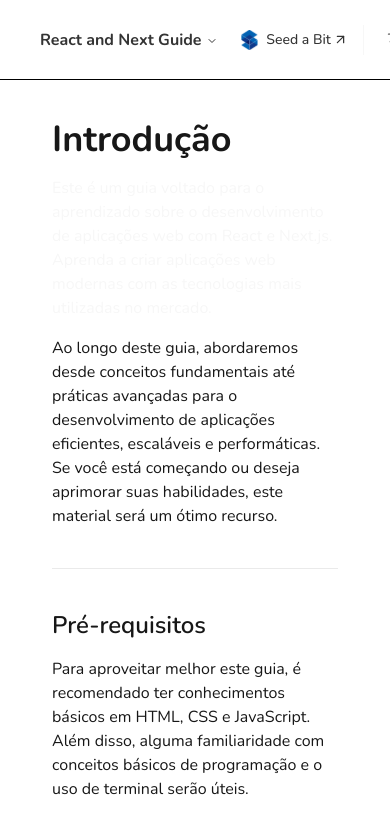
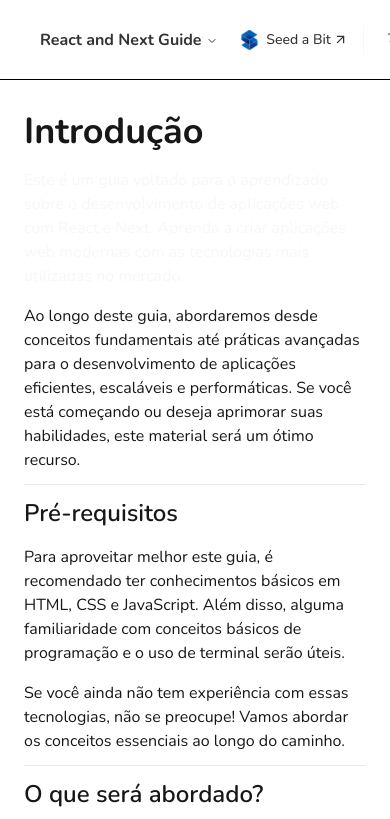
Before and after one commit to PepeuFBV/tech-guide, a Next.js app: page / in a window 390 px wide. Shown: the top 819 px of the page. Built offline with nearby package versions, Linux system fonts and the light colour scheme.

Commit message:
fix(responsiveness): fixes to responsiveness
Fixed width responsiveness issues throughout application

```diff
--- a/src/app/(subsection)/introduction/page.tsx
+++ b/src/app/(subsection)/introduction/page.tsx
@@ -74,8 +74,8 @@ npm install`
     ]
 
     return (
-        <div className='w-full h-full flex items-start justify-start space-x-10'>
-            <div className='md:w-[75%] lg:w-[80%] flex flex-col justify-center space-y-7 px-3 md:px-10'>
+        <div className='w-full h-full flex items-start justify-start md:space-x-10'>
+            <div className='w-full md:w-[75%] lg:w-[80%] mt-5 md:mt-0 flex flex-col justify-center space-y-3 px-3 md:px-10'>
                 <PathDisplay />
                 <div className='flex flex-col space-y-10'>
                     <div className='flex flex-col space-y-4'>
--- a/src/app/(subsection)/settings/page.tsx
+++ b/src/app/(subsection)/settings/page.tsx
@@ -14,8 +14,8 @@ const topics: Topic[] = [
 
 export default function Settings() {
     return (
-        <div className='w-full h-full flex items-start justify-start space-x-10'>
-            <div className='md:w-[75%] lg:w-[80%] flex flex-col justify-center space-y-7 px-3 md:px-10'>
+        <div className='w-full h-full flex items-start justify-start md:space-x-10'>
+            <div className='w-full md:w-[75%] lg:w-[80%] mt-5 md:mt-0 flex flex-col justify-center space-y-3 px-3 md:px-10'>
                 <PathDisplay />
                 <div className='flex flex-col space-y-10'>
                     <div className='flex flex-col space-y-4'>
--- a/src/app/layout.tsx
+++ b/src/app/layout.tsx
@@ -35,9 +35,9 @@ export default function RootLayout({
                 className={`${nunito.variable} antialiased`}
             >
                 <Sidebar className='hidden md:block fixed top-0 z-10 md:w-[25%] lg:w-[20%] h-[100vh]' />
-                <div className='md:ml-[25%] lg:ml-[20%] w-full md:w-[75%] lg:w-[80%]'>
-                    <Header className='fixed md:right-0 md:w-[75%] lg:w-[80%]' />
-                    <main className='mt-20 w-full h-full flex items-center justify-center p-10'>
+                <div className='ml-0 md:ml-[25%] lg:ml-[20%] w-full md:w-[75%] lg:w-[80%]'>
+                    <Header className='fixed md:right-0 w-full md:w-[75%] lg:w-[80%]' />
+                    <main className='mt-20 w-full h-full flex items-center justify-center p-3 md:p-10'>
                         {children}
                     </main>
                     <Footer className='mt-10 mb-20 w-full' />
--- a/src/app/page.tsx
+++ b/src/app/page.tsx
@@ -12,12 +12,12 @@ const topics: Topic[] = [
 
 export default function Home() {
     return (
-        <div className='w-full h-full flex items-start justify-start space-x-10'>
-            <div className='md:w-[75%] lg:w-[80%] flex flex-col justify-center space-y-10 px-3 md:px-10'>
+        <div className='w-full h-full flex items-start justify-start md:space-x-10'>
+            <div className='w-full md:w-[75%] lg:w-[80%] mt-5 md:mt-0 flex flex-col justify-center space-y-3 px-3 md:px-10'>
                 <div className='flex flex-col space-y-4'>
                     <h1 id='introduction' className='text-4xl font-bold'>Introdução</h1>
                     <p className='text-secondary'>
-                        Este é um guia voltado para o aprendizado sobre o desenvolvimento de aplicações web com React e Next.js. Aprenda a criar aplicações web modernas com as tecnologias mais utilizadas no mercado.
+                        Este é um guia voltado para o aprendizado sobre o desenvolvimento de aplicações web com React e Next. Aprenda a criar aplicações web modernas com as tecnologias mais utilizadas no mercado.
                     </p>
                     <p>
                         Ao longo deste guia, abordaremos desde conceitos fundamentais até práticas avançadas para o desenvolvimento de aplicações eficientes, escaláveis e performáticas. Se você está começando ou deseja aprimorar suas habilidades, este material será um ótimo recurso.
```
